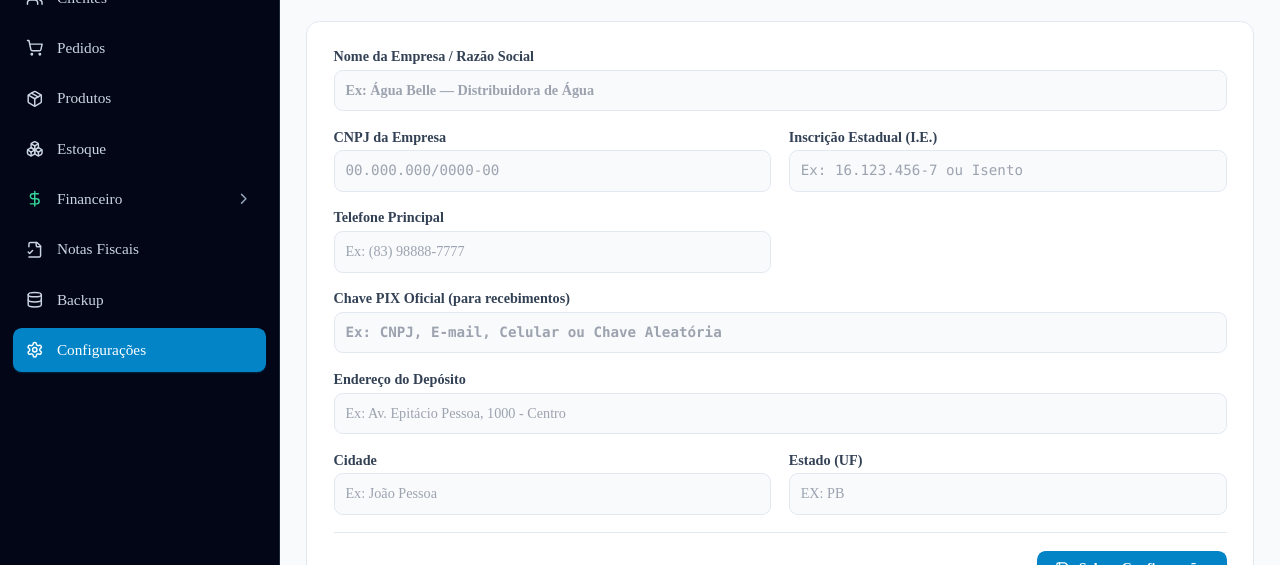
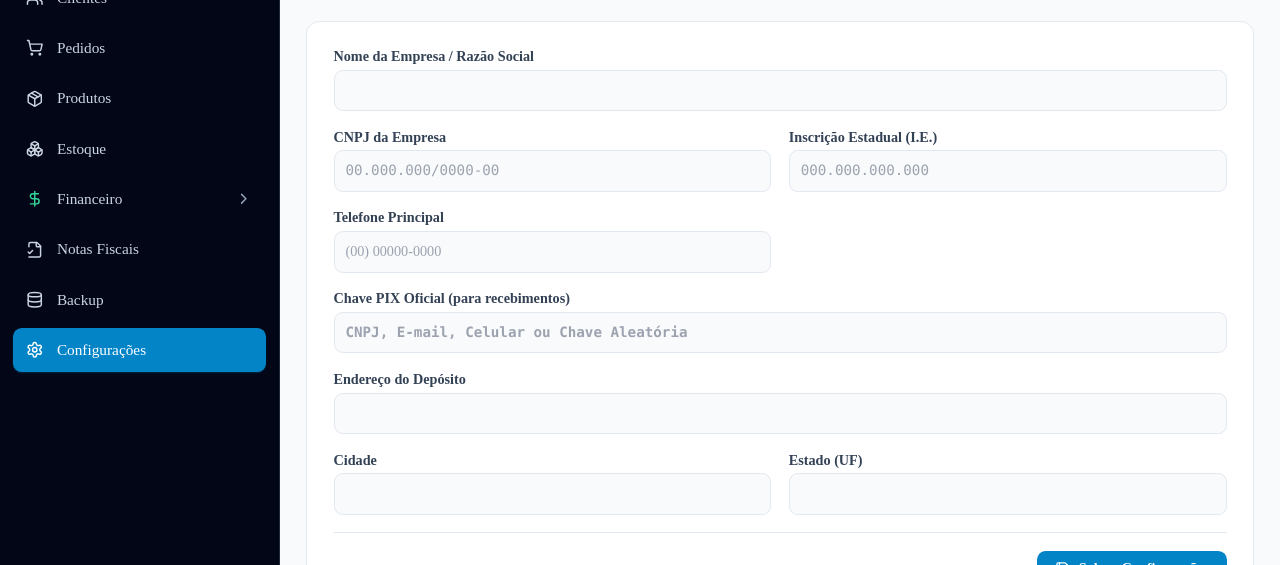
Before and after one commit to ArthurVitor1489/Agua-Bele-Distribuidora, a Next.js app: page /configuracoes in a window 1280 px wide. Shown: the part 162-727 px from the top of the page. Built offline with nearby package versions, Linux system fonts and the light colour scheme; no server answers; the database is empty.

Commit message:
fix: Removidos todos os placeholders com texto 'Ex:' de todas as telas do sistema

```diff
--- a/src/app/clientes/page.tsx
+++ b/src/app/clientes/page.tsx
@@ -541,7 +541,6 @@ export default function ClientesPage() {
                 value={formData.nome}
                 onChange={(e) => setFormData({ ...formData, nome: e.target.value })}
                 className="w-full text-xs p-2.5 bg-slate-50 border border-slate-200 rounded-lg focus:ring-2 focus:ring-brand-500/20 focus:border-brand-500"
-                placeholder="Ex: Arthur Vitor ou Restaurante Sabor do Mar"
               />
             </div>
 
@@ -641,7 +640,6 @@ export default function ClientesPage() {
                 value={formData.bairro}
                 onChange={(e) => setFormData({ ...formData, bairro: e.target.value })}
                 className="w-full text-xs p-2.5 bg-slate-50 border border-slate-200 rounded-lg"
-                placeholder="Ex: Manaíra, Cabo Branco, Tambiá"
               />
             </div>
 
@@ -652,7 +650,6 @@ export default function ClientesPage() {
                 value={formData.logradouro}
                 onChange={(e) => setFormData({ ...formData, logradouro: e.target.value })}
                 className="w-full text-xs p-2.5 bg-slate-50 border border-slate-200 rounded-lg"
-                placeholder="Ex: Av. Epitácio Pessoa ou Rua Principal"
               />
             </div>
 
@@ -663,7 +660,6 @@ export default function ClientesPage() {
                 value={formData.numero}
                 onChange={(e) => setFormData({ ...formData, numero: e.target.value })}
                 className="w-full text-xs p-2.5 bg-slate-50 border border-slate-200 rounded-lg"
-                placeholder="Ex: 1200 ou S/N"
               />
             </div>
 
@@ -674,7 +670,6 @@ export default function ClientesPage() {
                 value={formData.complemento}
                 onChange={(e) => setFormData({ ...formData, complemento: e.target.value })}
                 className="w-full text-xs p-2.5 bg-slate-50 border border-slate-200 rounded-lg"
-                placeholder="Ex: Sala 402, Apto 101, Térreo"
               />
             </div>
 
@@ -685,7 +680,6 @@ export default function ClientesPage() {
                 value={formData.cidade}
                 onChange={(e) => setFormData({ ...formData, cidade: e.target.value })}
                 className="w-full text-xs p-2.5 bg-slate-50 border border-slate-200 rounded-lg"
-                placeholder="Ex: João Pessoa"
               />
             </div>
 
@@ -696,7 +690,6 @@ export default function ClientesPage() {
                 value={formData.estado}
                 onChange={(e) => setFormData({ ...formData, estado: e.target.value })}
                 className="w-full text-xs p-2.5 bg-slate-50 border border-slate-200 rounded-lg uppercase"
-                placeholder="Ex: PB"
               />
             </div>
 
@@ -709,7 +702,6 @@ export default function ClientesPage() {
                 value={formData.pontoReferencia}
                 onChange={(e) => setFormData({ ...formData, pontoReferencia: e.target.value })}
                 className="w-full text-xs p-2.5 bg-slate-50 border border-slate-200 rounded-lg"
-                placeholder="Ex: Próximo à Praça da Paz / Posto Shell"
               />
             </div>
 
@@ -722,7 +714,6 @@ export default function ClientesPage() {
                 value={formData.observacoes}
                 onChange={(e) => setFormData({ ...formData, observacoes: e.target.value })}
                 className="w-full text-xs p-2.5 bg-slate-50 border border-slate-200 rounded-lg"
-                placeholder="Ex: Horário preferencial de entrega das 08h às 11h"
               />
             </div>
           </div>
--- a/src/app/configuracoes/page.tsx
+++ b/src/app/configuracoes/page.tsx
@@ -110,7 +110,6 @@ export default function ConfiguracoesPage() {
                   value={config.nomeEmpresa || ''}
                   onChange={(e) => setConfig({ ...config, nomeEmpresa: e.target.value })}
                   className="w-full text-xs p-2.5 bg-slate-50 border border-slate-200 rounded-lg font-bold"
-                  placeholder="Ex: Água Belle — Distribuidora de Água"
                 />
               </div>
 
@@ -132,7 +131,7 @@ export default function ConfiguracoesPage() {
                   value={config.inscricaoEstadual || ''}
                   onChange={(e) => setConfig({ ...config, inscricaoEstadual: e.target.value })}
                   className="w-full text-xs p-2.5 bg-slate-50 border border-slate-200 rounded-lg font-mono"
-                  placeholder="Ex: 16.123.456-7 ou Isento"
+                  placeholder="000.000.000.000"
                 />
               </div>
 
@@ -143,7 +142,7 @@ export default function ConfiguracoesPage() {
                   value={config.telefone || ''}
                   onChange={(e) => setConfig({ ...config, telefone: e.target.value })}
                   className="w-full text-xs p-2.5 bg-slate-50 border border-slate-200 rounded-lg"
-                  placeholder="Ex: (83) 98888-7777"
+                  placeholder="(00) 00000-0000"
                 />
               </div>
 
@@ -156,7 +155,7 @@ export default function ConfiguracoesPage() {
                   value={config.chavePix || ''}
                   onChange={(e) => setConfig({ ...config, chavePix: e.target.value })}
                   className="w-full text-xs p-2.5 bg-slate-50 border border-slate-200 rounded-lg font-mono text-brand-700 font-bold"
-                  placeholder="Ex: CNPJ, E-mail, Celular ou Chave Aleatória"
+                  placeholder="CNPJ, E-mail, Celular ou Chave Aleatória"
                 />
               </div>
 
@@ -167,7 +166,6 @@ export default function ConfiguracoesPage() {
                   value={config.endereco || ''}
                   onChange={(e) => setConfig({ ...config, endereco: e.target.value })}
                   className="w-full text-xs p-2.5 bg-slate-50 border border-slate-200 rounded-lg"
-                  placeholder="Ex: Av. Epitácio Pessoa, 1000 - Centro"
                 />
               </div>
 
@@ -178,7 +176,6 @@ export default function ConfiguracoesPage() {
                   value={config.cidade || ''}
                   onChange={(e) => setConfig({ ...config, cidade: e.target.value })}
                   className="w-full text-xs p-2.5 bg-slate-50 border border-slate-200 rounded-lg"
-                  placeholder="Ex: João Pessoa"
                 />
               </div>
 
@@ -189,7 +186,6 @@ export default function ConfiguracoesPage() {
                   value={config.estado || ''}
                   onChange={(e) => setConfig({ ...config, estado: e.target.value })}
                   className="w-full text-xs p-2.5 bg-slate-50 border border-slate-200 rounded-lg uppercase"
-                  placeholder="Ex: PB"
                 />
               </div>
             </div>
--- a/src/app/estoque/page.tsx
+++ b/src/app/estoque/page.tsx
@@ -722,7 +722,6 @@ export default function EstoquePage() {
               value={motivoCarga}
               onChange={(e) => setMotivoCarga(e.target.value)}
               className="w-full text-xs p-2 bg-slate-50 border border-slate-200 rounded-lg"
-              placeholder="Ex: Carga recebida da fábrica"
             />
           </div>
 
@@ -824,7 +823,6 @@ export default function EstoquePage() {
               value={obsEntrada}
               onChange={(e) => setObsEntrada(e.target.value)}
               className="w-full text-xs p-2.5 bg-slate-50 border border-slate-200 rounded-lg"
-              placeholder="Ex: Compra de 100 garrafões novos da fábrica"
             />
           </div>
 
@@ -953,7 +951,6 @@ export default function EstoquePage() {
               value={motivoMov}
               onChange={(e) => setMotivoMov(e.target.value)}
               className="w-full text-xs p-2.5 bg-slate-50 border border-slate-200 rounded-lg"
-              placeholder="Ex: Envase de lote matutino ou trinca no gargalo"
             />
           </div>
 
--- a/src/app/financeiro/boletos/page.tsx
+++ b/src/app/financeiro/boletos/page.tsx
@@ -308,7 +308,6 @@ export default function BoletosPage() {
               value={obsBaixa}
               onChange={(e) => setObsBaixa(e.target.value)}
               className="w-full text-xs p-2.5 bg-slate-50 border border-slate-200 rounded-lg"
-              placeholder="Ex: Identificado no extrato bancário Bradesco"
             />
           </div>
 
--- a/src/app/financeiro/despesas/page.tsx
+++ b/src/app/financeiro/despesas/page.tsx
@@ -383,7 +383,6 @@ export default function DespesasPage() {
               value={formData.descricao}
               onChange={(e) => setFormData({ ...formData, descricao: e.target.value })}
               className="w-full text-xs p-2.5 bg-slate-50 border border-slate-200 rounded-lg focus:ring-2 focus:ring-rose-500/20 focus:border-rose-500"
-              placeholder="Ex: Abastecimento caminhão diesel S10"
             />
           </div>
 
@@ -486,7 +485,6 @@ export default function DespesasPage() {
                     value={formData.fornecedorBoleto}
                     onChange={(e) => setFormData({ ...formData, fornecedorBoleto: e.target.value })}
                     className="w-full text-xs p-2 bg-white border border-slate-200 rounded-lg"
-                    placeholder="Ex: Petrobras Distribuidora ou Fábrica de Tampas"
                   />
                 </div>
                 <div className="grid grid-cols-2 gap-2">
@@ -499,7 +497,6 @@ export default function DespesasPage() {
                       value={formData.numeroBoleto}
                       onChange={(e) => setFormData({ ...formData, numeroBoleto: e.target.value })}
                       className="w-full text-xs p-2 bg-white border border-slate-200 rounded-lg"
-                      placeholder="Ex: BOL-FORN-902"
                     />
                   </div>
                   <div>
--- a/src/app/financeiro/fiados/page.tsx
+++ b/src/app/financeiro/fiados/page.tsx
@@ -338,7 +338,6 @@ export default function FiadosPage() {
               value={observacoes}
               onChange={(e) => setObservacoes(e.target.value)}
               className="w-full text-xs p-2.5 bg-slate-50 border border-slate-200 rounded-lg"
-              placeholder="Ex: Pagamento parcial entregue em mãos ao motorista"
             />
           </div>
 
--- a/src/app/pedidos/page.tsx
+++ b/src/app/pedidos/page.tsx
@@ -703,7 +703,6 @@ function PedidosContent() {
               value={observacoes}
               onChange={(e) => setObservacoes(e.target.value)}
               className="w-full text-xs p-2 bg-slate-50 border border-slate-200 rounded-lg"
-              placeholder="Ex: Entregar pela manhã. Portão preto."
             />
           </div>
 
@@ -798,7 +797,6 @@ function PedidosContent() {
                     value={numeroBoleto}
                     onChange={(e) => setNumeroBoleto(e.target.value)}
                     className="w-full text-xs p-2 bg-white border border-slate-200 rounded-lg"
-                    placeholder="Ex: BOL-2026-001"
                   />
                 </div>
                 <div>
--- a/src/app/produtos/page.tsx
+++ b/src/app/produtos/page.tsx
@@ -274,7 +274,6 @@ export default function ProdutosPage() {
               value={formData.nome}
               onChange={(e) => setFormData({ ...formData, nome: e.target.value })}
               className="w-full text-xs p-2.5 bg-slate-50 border border-slate-200 rounded-lg focus:ring-2 focus:ring-brand-500/20 focus:border-brand-500"
-              placeholder="Ex: Água Mineral Galão 20L"
             />
           </div>
 
```
